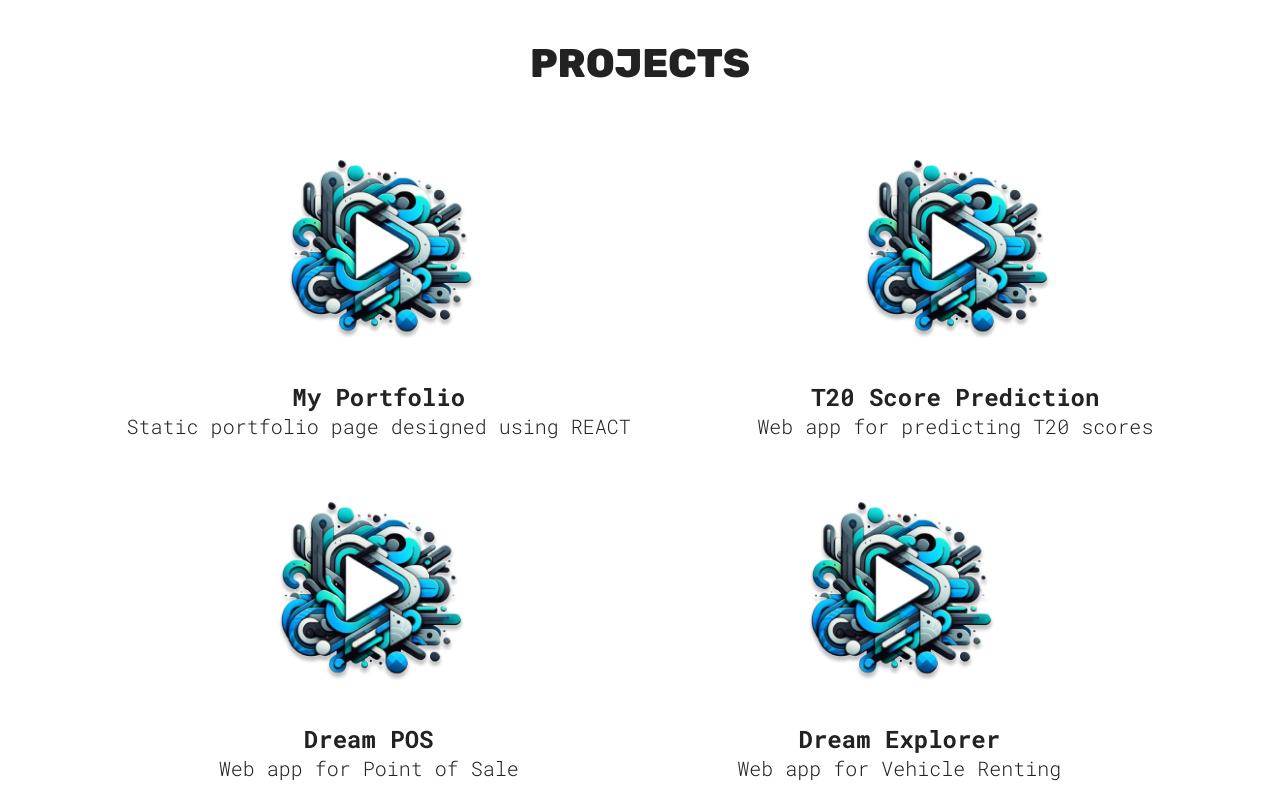
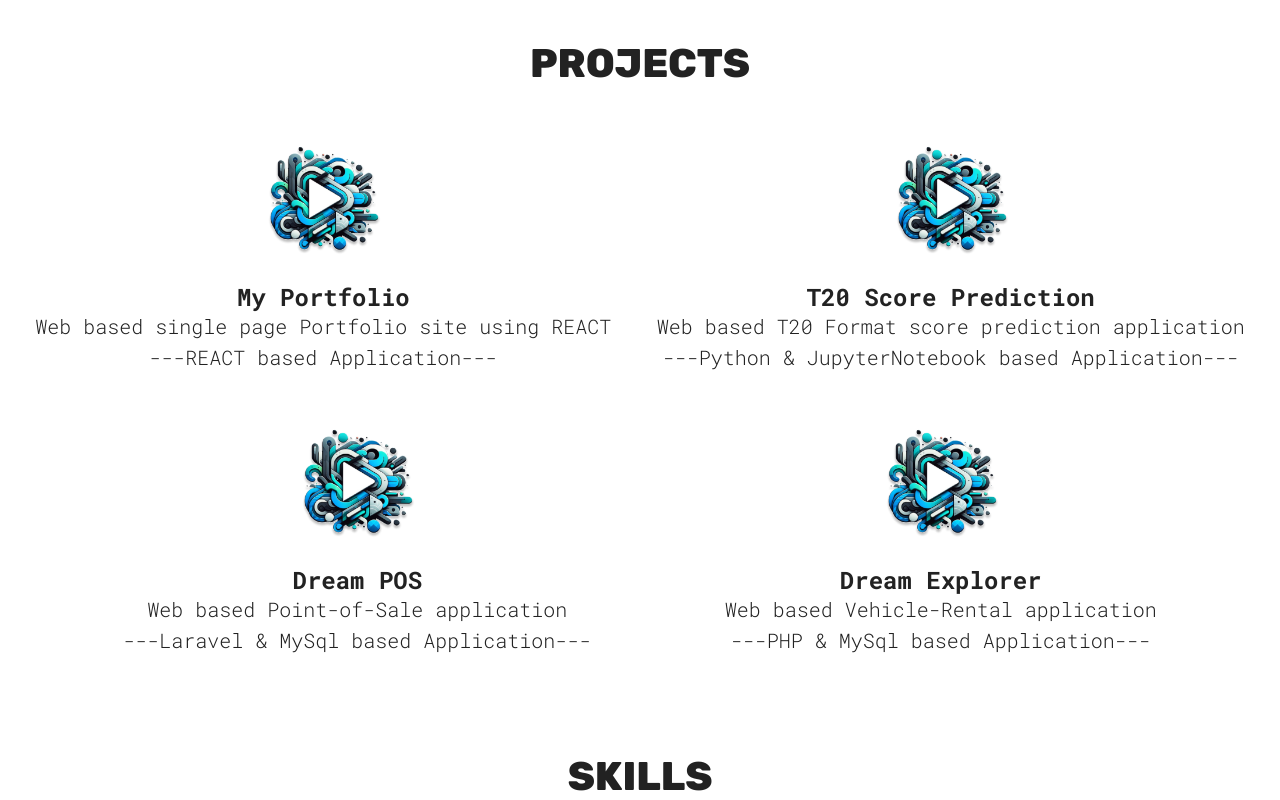
Before and after one commit to sabinrimal/portfolio_sabinrimal, a React (Vite) app: page / in a window 1280 px wide. Shown: the part 860-1660 px from the top of the page. Built offline with nearby package versions, Linux system fonts and the light colour scheme.

Commit message:
styling updated

```diff
--- a/src/App.css
+++ b/src/App.css
@@ -34,7 +34,8 @@
 h1,
 h2,
 h3,
-p {
+p,
+h6 {
   color: var(--text-color);
   margin: 0;
   padding: 0;
@@ -42,7 +43,8 @@
 
 h2,
 h3,
-p {
+p,
+h6 {
   font-family: 'Roboto Mono', monospace;
 }
 
@@ -62,6 +64,11 @@
 }
 
 p {
+  font-size: 16px;
+  font-weight: 300;
+}
+h6 {
+  margin-top: 5px;
   font-size: 16px;
   font-weight: 300;
 }
@@ -88,6 +95,9 @@
   p {
     font-size: 20px;
   }
+  h6 {
+    font-size: 20px;
+  }
 
   .sectionTitle {
     margin-bottom: 40px;
@@ -98,7 +108,7 @@
       gap: 200px;
     }
     h1 {
-      font-size: 48px;
+      font-size: 42px;
     }
 
     .sectionTitle {
--- a/src/common/ProjectCard.jsx
+++ b/src/common/ProjectCard.jsx
@@ -1,11 +1,12 @@
 import React from 'react'
 
-function ProjectCard({src, link, h3, p}) {
+function ProjectCard({src, link, h3, p, h6}) {
   return (
     <a href={link} target='_blank'>
         <img className="hover" src={src} alt={`${h3} logo`} />
         <h3>{h3}</h3>
         <p>{p}</p>
+        <h6>{h6}</h6>
     </a>
   )
 }
--- a/src/sections/Hero/Hero.jsx
+++ b/src/sections/Hero/Hero.jsx
@@ -37,7 +37,7 @@
         </div>
         <div className={styles.info}>
             <h1>
-                Sabin <br/> Rimal
+                Sabin&nbsp;Rimal
             </h1>
             <h2>
                 Graphics Designer | Web developer
--- a/src/sections/Project/Project.jsx
+++ b/src/sections/Project/Project.jsx
@@ -12,25 +12,29 @@
                     src={viberr}
                     link='https://github.com/sabinrimal/portfolio_sabinrimal'
                     h3='My Portfolio'
-                    p='Static portfolio page designed using REACT'
+                    p='Web based single page Portfolio site using REACT'
+                    h6='---REACT based Application---'
                 />
                 <ProjectCard
                     src={viberr}
                     link='https://github.com/sabinrimal/T20_Score_Prediction'
                     h3='T20 Score Prediction'
-                    p='Web app for predicting T20 scores'
+                    p='Web based T20 Format score prediction application'
+                    h6='---Python & JupyterNotebook based Application---'
                 />
                 <ProjectCard
                     src={viberr}
                     link='https://github.com/sabinrimal/point-of-sale'
                     h3='Dream POS'
-                    p='Web app for Point of Sale'
+                    p='Web based Point-of-Sale application'
+                    h6='---Laravel & MySql based Application---'
                 />
                 <ProjectCard
                     src={viberr}
                     link='https://github.com/sabinrimal/DreamExplorer'
                     h3='Dream Explorer'
-                    p='Web app for Vehicle Renting'
+                    p='Web based Vehicle-Rental application'
+                    h6='---PHP & MySql based Application---'
                 />
             </div>
         </section>
--- a/src/sections/Project/ProjectsStyles.module.css
+++ b/src/sections/Project/ProjectsStyles.module.css
@@ -4,7 +4,7 @@
   text-align: center;
 
   img {
-    max-width: 250px;
+    max-width: 150px;
     align-self: center;
     background-color: var(--project-card-bg);
     border-radius: 20px;
@@ -12,6 +12,7 @@
 
   a {
     width: fit-content;
+    align-self: center;
     text-decoration: none;
     color: #222;
     transition: transform 200ms ease-in-out;
@@ -26,7 +27,7 @@
   display: flex;
   flex-direction: column;
   align-items: center;
-  gap: 30px;
+  gap: 40px;
 }
 
 @media (width >= 800px) {
```
